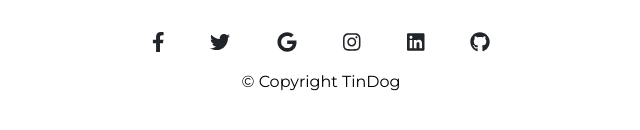
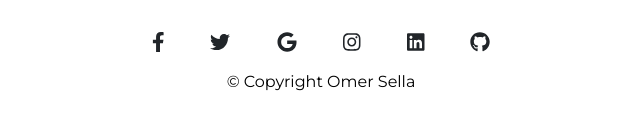
Before and after one commit to omer-sella-1/tinDog, a plain HTML site: page TinDog/index.html in a window 1280 px wide. Shown: the part 2947-3077 px from the top of the page, 319-959 px from the left. Drawn offline with nearby package versions, Linux system fonts and the light colour scheme.

Commit message:
Changed the copyright to myself

```diff
--- a/TinDog/index.html
+++ b/TinDog/index.html
@@ -281,7 +281,7 @@
           data-mdb-ripple-color="dark"
           ><i class="fab fa-github"></i
         ></a>
-        <p style="color: black;">© Copyright TinDog</p>
+        <p style="color: black;">© Copyright Omer Sella</p>
       </section>
       <!-- Section: Social media -->
     </div>
```
